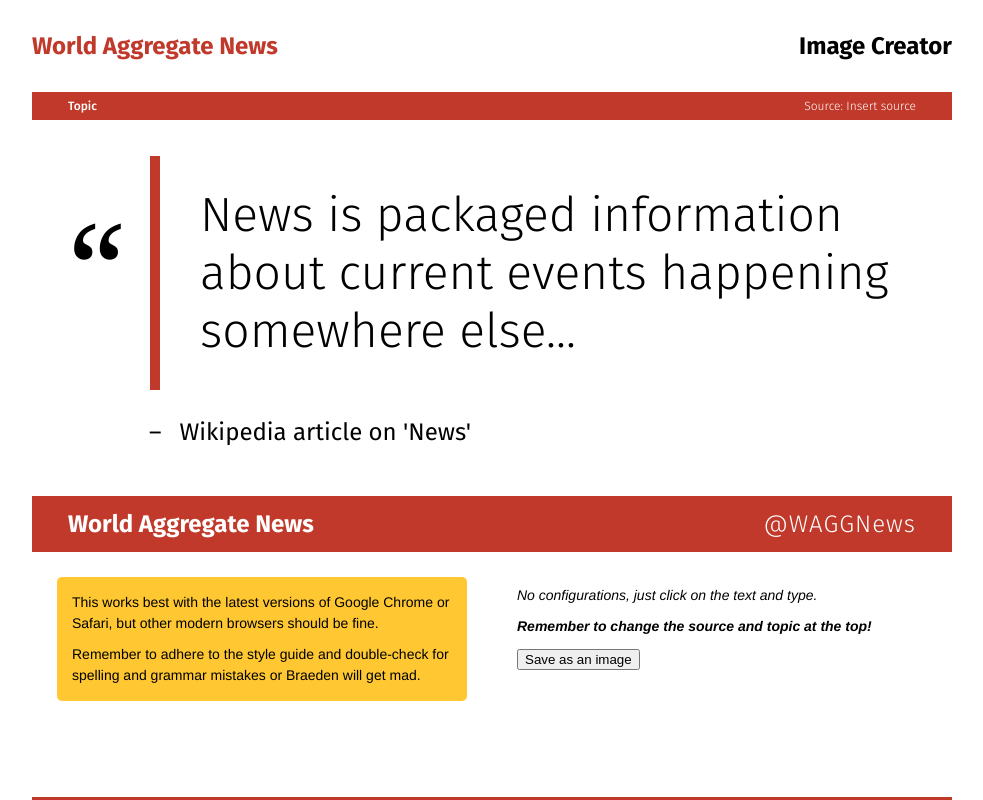
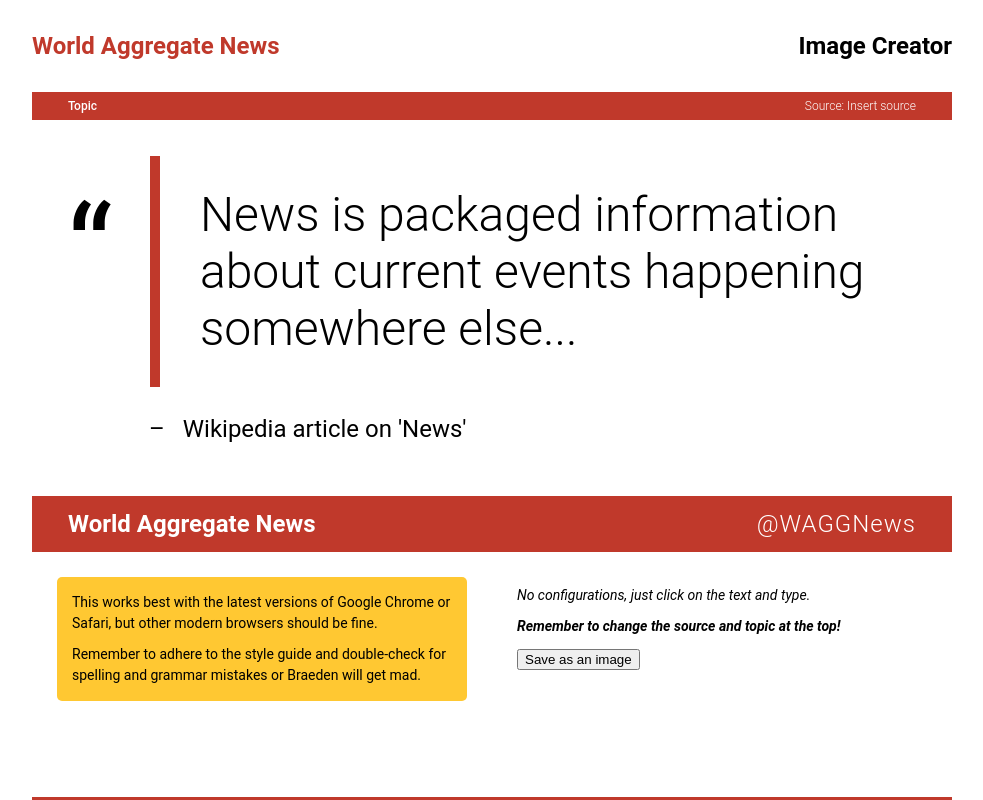
Before and after one commit to WAGGNews/WAGG-Image-Creator, a plain HTML site: page index.html in a window 1280 px wide. Shown: the top 800 px of the page, without its empty margins (148-1131 px from the left). Drawn offline with nearby package versions, Linux system fonts and the light colour scheme.

Commit message:
I'm sorry, Adam

```diff
--- a/css/style.css
+++ b/css/style.css
@@ -4,7 +4,7 @@ body {
   margin: 0 auto; }
 
 div.header {
-  font-family: "Fira Sans", "Helvetica Neue", Helvetica, "FreeSans", Arial, sans-serif;
+  font-family: 'Roboto', sans-serif;
   width: 100%;
   height: 28px;
   margin: 32px 0; }
@@ -31,7 +31,7 @@ div.content:last-of-type {
   padding-bottom: 0; }
 
 div.landing {
-  font-family: "Fira Sans", "Helvetica Neue", Helvetica, "FreeSans", Arial, sans-serif;
+  font-family: 'Roboto', sans-serif;
   width: 920px;
   height: 460px;
   background: white;
@@ -55,7 +55,7 @@ div.landing {
     overflow: hidden;
     outline: none; }
   div.landing span.ll {
-    font-family: "Georgia", "Times New Roman", serif;
+    font-family: 'Roboto', sans-serif;
     display: inline;
     position: absolute;
     top: 86px;
@@ -150,7 +150,7 @@ div.landing {
 
 div.bottom {
   margin: 25px;
-  font-family: "Helvetica Neue", Helvetica, "FreeSans", Arial, sans-serif;
+  font-family: 'Roboto', sans-serif;
   font-size: 14px; }
   div.bottom div.info {
     width: 400px;
```
